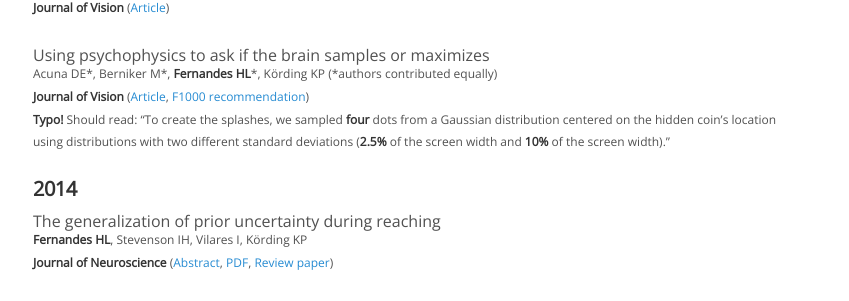
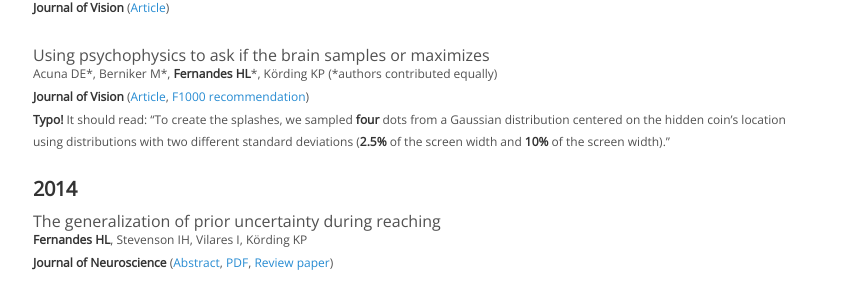
Before and after one commit to KordingLab/KordingLab.github.io, a Jekyll site: the page built from _people/hugo_fernandes.md, in a window 1280 px wide and 900 px high, scrolled down 1248 px. Shown: the part 149-450 px from the top of the window, without its empty margins (222-1071 px from the left). Built offline with Jekyll 4.4.1, drawn with Linux system fonts in a browser that asks for light colours; nearby versions of some CDN libraries; comment, search, counter and statistics services are not loaded.

Commit message:
Update hugo_fernandes.md

```diff
--- a/_people/hugo_fernandes.md
+++ b/_people/hugo_fernandes.md
@@ -55,7 +55,7 @@ Modeling peripheral visual acuity enables discovery of gaze strategies at multip
 Using psychophysics to ask if the brain samples or maximizes <br>
 <sup>Acuna DE\*, Berniker M\*, **Fernandes HL**\*, Körding KP (\*authors contributed equally) <br>
  **Journal of Vision** ([Article](http://www.journalofvision.org/content/15/3/7.abstract), [F1000 recommendation](http://f1000.com/prime/725389756?key=KfDGGy3MWelYpcg)) </sup><br>
-<sup>**Typo!** Should read: "To create the splashes, we sampled **four** dots from a Gaussian distribution centered on the hidden coin's location using distributions with two different standard deviations (**2.5%** of the screen width and **10%** of the screen width)."  </sup>
+<sup>**Typo!** It should read: "To create the splashes, we sampled **four** dots from a Gaussian distribution centered on the hidden coin's location using distributions with two different standard deviations (**2.5%** of the screen width and **10%** of the screen width)."  </sup>
 
 ###### 2014
 The generalization of prior uncertainty during reaching <br>
```
